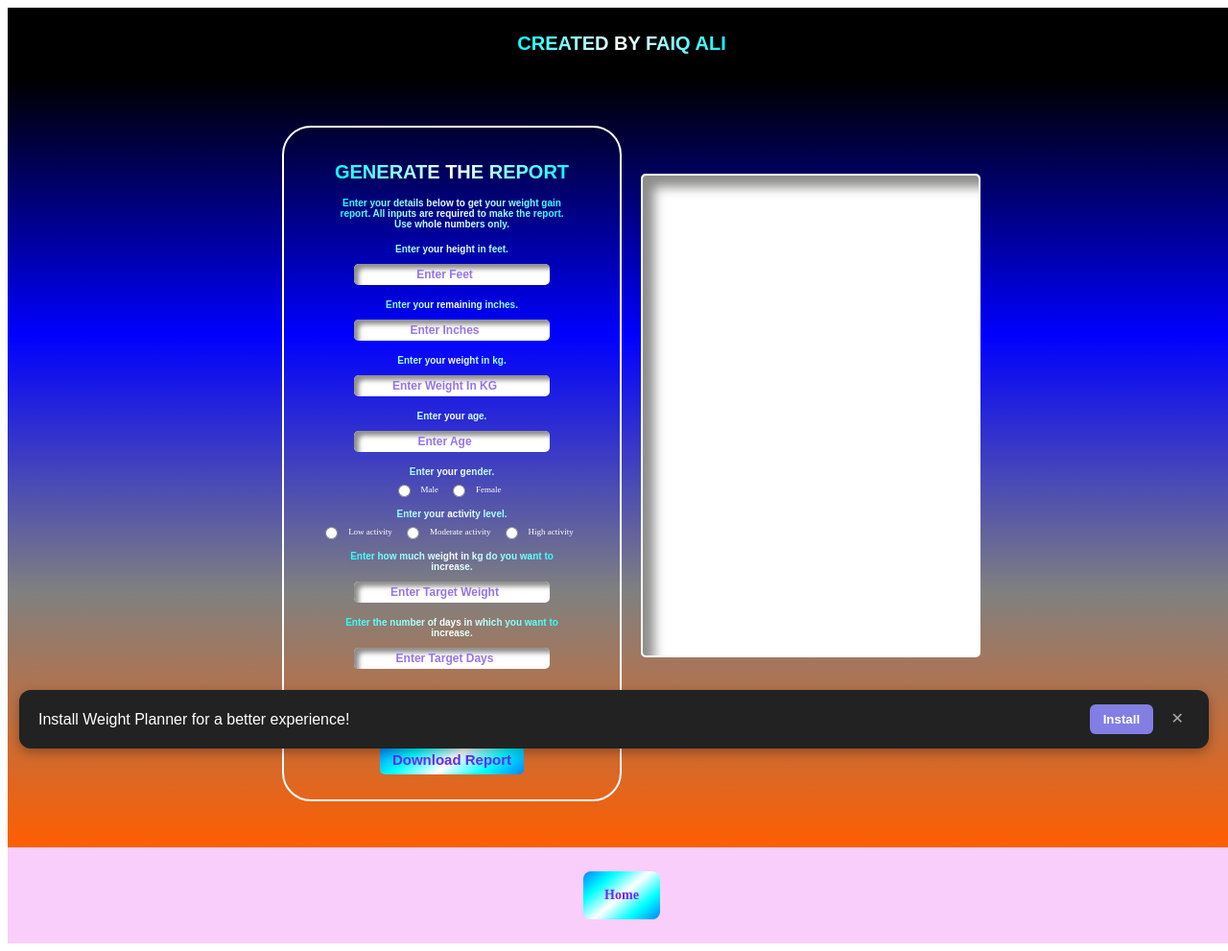
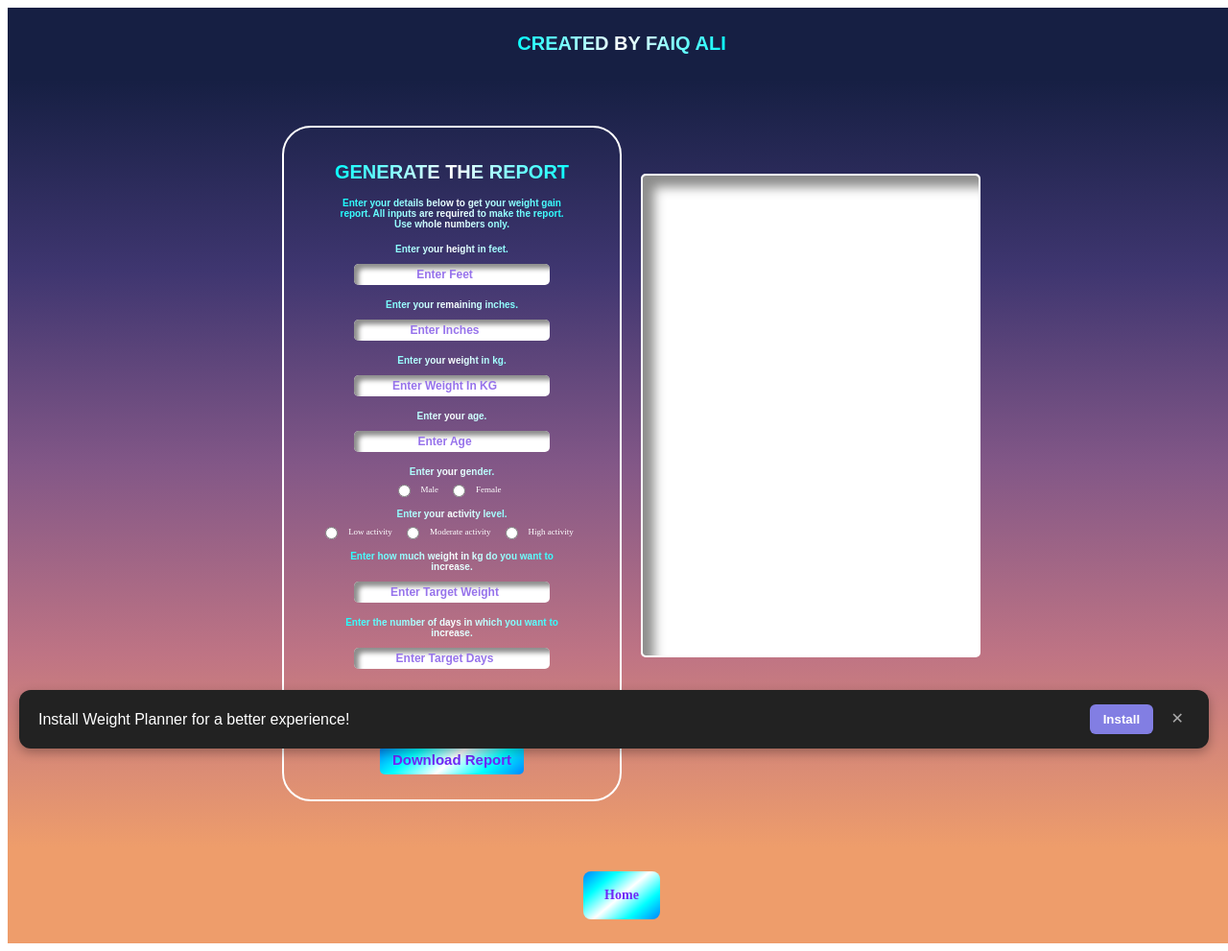
Before and after one commit to faiqali-max/Weight-Journey_Planner, a plain HTML site: page gain.html in a window 1280 px wide. Shown: the whole page at 96% size. Drawn offline with nearby package versions, Linux system fonts and the light colour scheme.

Commit message:
Update styles for header, background, and footer

```diff
--- a/gain.html
+++ b/gain.html
@@ -68,7 +68,7 @@
 .header {
         width: 100vw;
         height: 75px;
-        background-color: black;
+        background-color: rgb(22, 31, 67);
         display: flex;
         flex-wrap: wrap;
         align-items: center;
@@ -90,7 +90,8 @@
         justify-content: center;
         align-items: center;
         flex-wrap: wrap;
-        background: linear-gradient(180deg, black,blue, grey,rgb(255, 94, 0));
+        background: linear-gradient(180deg,
+                rgb(22, 31, 67),rgb(63, 54, 112),rgb(130, 87, 135),rgb(191, 116, 132),rgb(238, 157, 107));
     }
     .box{
         display:flex;
@@ -196,7 +197,7 @@
         display:flex;
         justify-content:center;
         align-items:center;
-        background-color:rgb(250, 206, 250)
+        background-color: rgb(238, 157, 107);
     }
     .footer-btn{
         display: inline-flex;
```
